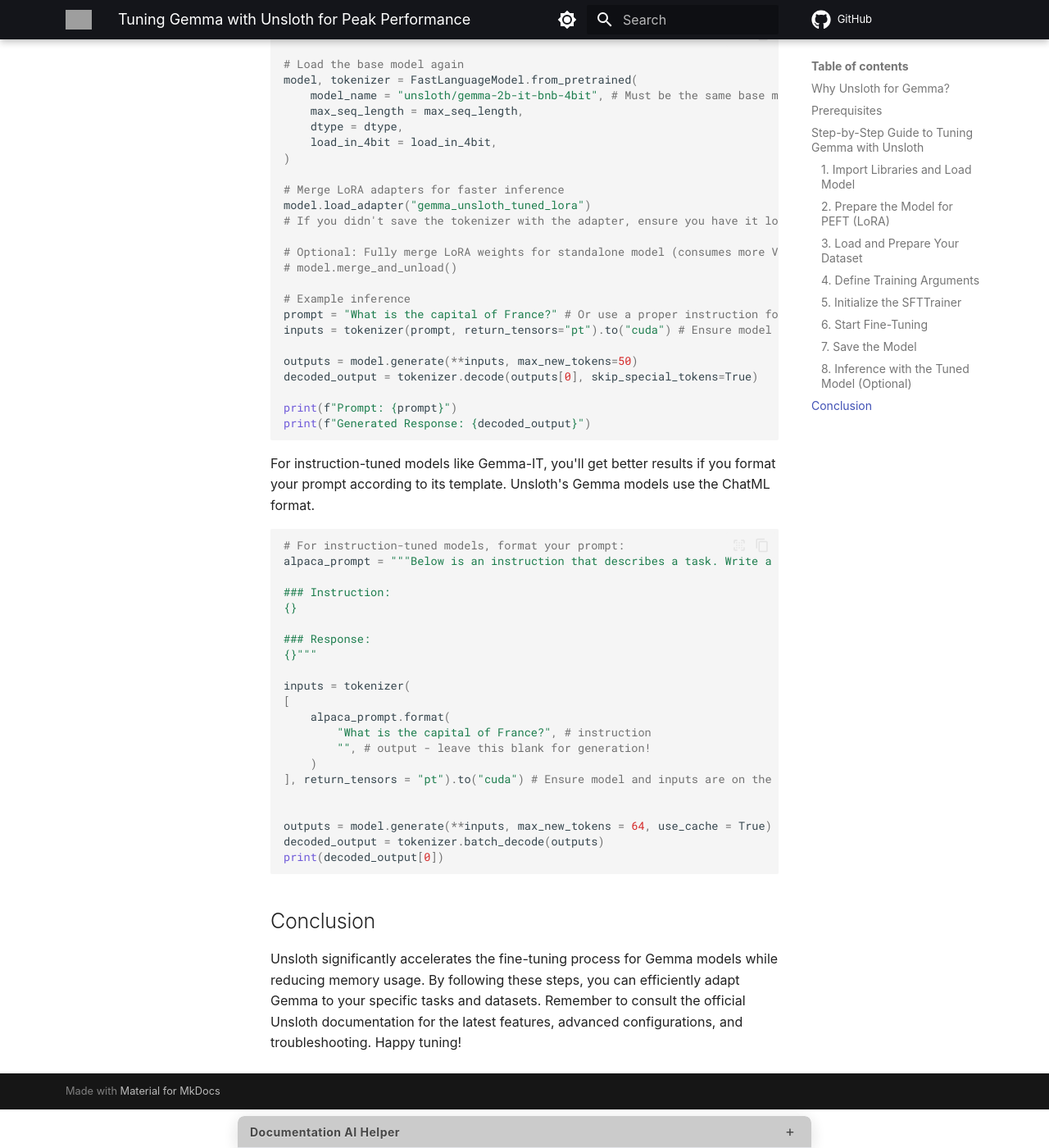
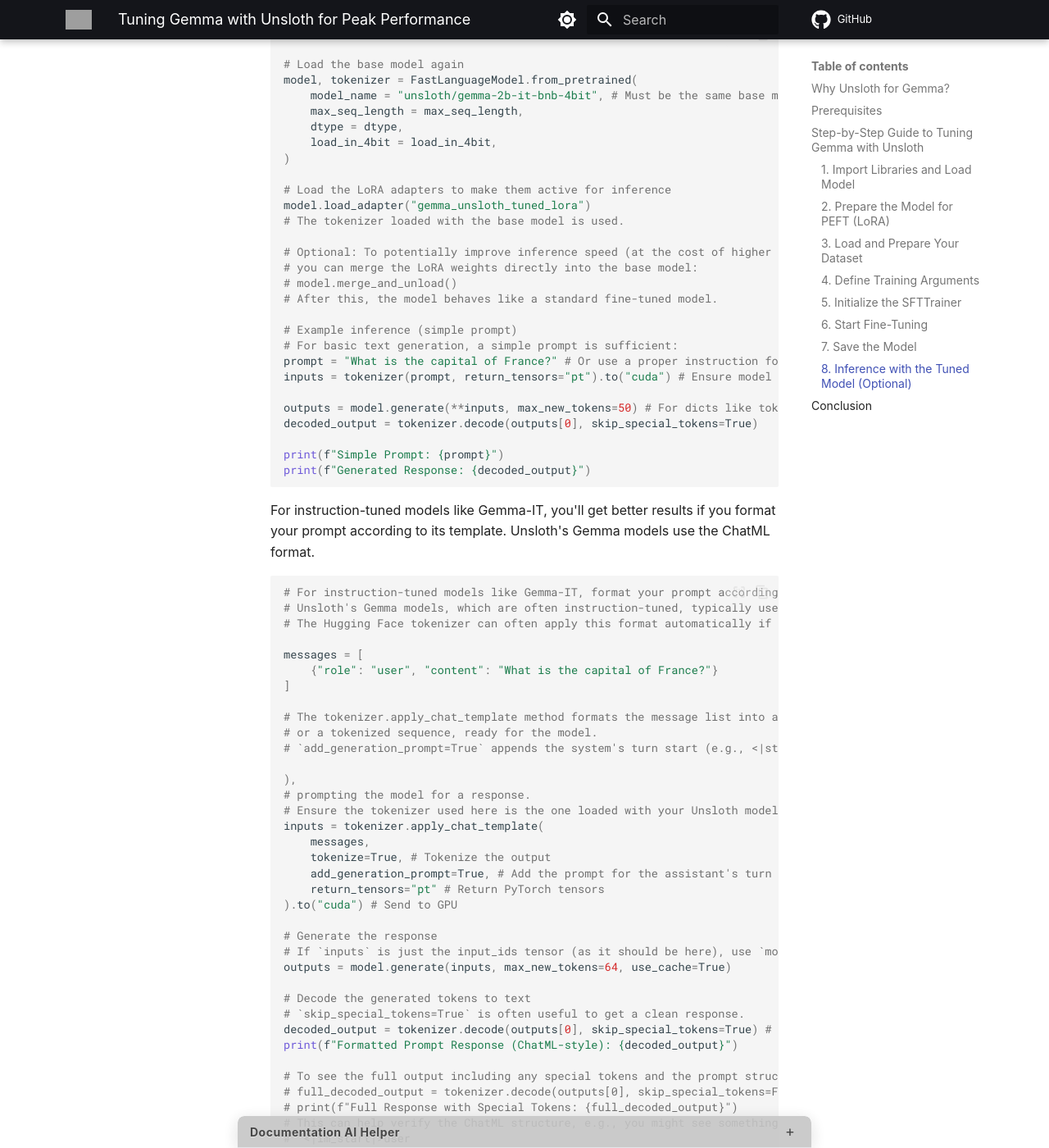
Before and after one commit to blevinscm/genai-docs, an MkDocs documentation site: the page built from docs/gemma-unsloth.md, in a window 1280 px wide and 1400 px high, scrolled down 4398 px. Shown: the whole window at 82% size. Built offline with MkDocs 1.6.1 and Material for MkDocs 9.7.7, drawn with Linux system fonts in a browser that asks for light colours; some web fonts are replaced; comment, search, counter and statistics services are not loaded; some of the changed text lies outside the part shown; grey boxes are pictures that could not be loaded.

Commit message:
Fix: Address issue #51 - Improve clarity and accuracy of Gemma/Unsloth docs

````diff
--- a/docs/gemma-unsloth.md
+++ b/docs/gemma-unsloth.md
@@ -72,12 +72,12 @@
     target_modules = ["q_proj", "k_proj", "v_proj", "o_proj",
                       "gate_proj", "up_proj", "down_proj",], # Modules to apply LoRA to
     lora_alpha = 16,
-    lora_dropout = 0, # Supports any, but = 0 is optimized
-    bias = "none",    # Supports any, but = "none" is optimized
+    lora_dropout = 0, # Supports any value, but `0` is an optimized setting for Unsloth
+    bias = "none",    # Supports any, but using `'none'` is an optimized setting for Unsloth
     use_gradient_checkpointing = True,
     random_state = 3407,
-    use_rslora = False,  # We support rank stabilized LoRA
-    loftq_config = None, # And LoftQ
+    use_rslora = False,  # Set to `True` to enable Rank-Stabilized LoRA (Unsloth supports this). `False` is used in this example.
+    loftq_config = None, # Set to a LoftQ configuration object to enable LoftQ initialization (Unsloth supports this). `None` means LoftQ is not used in this example.
 )
 ```
 
@@ -192,47 +192,69 @@
     load_in_4bit = load_in_4bit,
 )
 
-# Merge LoRA adapters for faster inference
+# Load the LoRA adapters to make them active for inference
 model.load_adapter("gemma_unsloth_tuned_lora")
-# If you didn't save the tokenizer with the adapter, ensure you have it loaded.
+# The tokenizer loaded with the base model is used.
 
-# Optional: Fully merge LoRA weights for standalone model (consumes more VRAM)
+# Optional: To potentially improve inference speed (at the cost of higher VRAM and loss of adapter flexibility),
+# you can merge the LoRA weights directly into the base model:
 # model.merge_and_unload()
+# After this, the model behaves like a standard fine-tuned model.
 
-# Example inference
+# Example inference (simple prompt)
+# For basic text generation, a simple prompt is sufficient:
 prompt = "What is the capital of France?" # Or use a proper instruction format if needed
 inputs = tokenizer(prompt, return_tensors="pt").to("cuda") # Ensure model and inputs are on the same device
 
-outputs = model.generate(**inputs, max_new_tokens=50)
+outputs = model.generate(**inputs, max_new_tokens=50) # For dicts like tokenizer output
 decoded_output = tokenizer.decode(outputs[0], skip_special_tokens=True)
 
-print(f"Prompt: {prompt}")
+print(f"Simple Prompt: {prompt}")
 print(f"Generated Response: {decoded_output}")
 ```
 For instruction-tuned models like Gemma-IT, you'll get better results if you format your prompt according to its template. Unsloth's Gemma models use the ChatML format.
 
 ```python
-# For instruction-tuned models, format your prompt:
-alpaca_prompt = """Below is an instruction that describes a task. Write a response that appropriately completes the request.
+# For instruction-tuned models like Gemma-IT, format your prompt according to its template.
+# Unsloth's Gemma models, which are often instruction-tuned, typically use a ChatML-based format.
+# The Hugging Face tokenizer can often apply this format automatically if a chat_template is configured.
 
-### Instruction:
-{}
+messages = [
+    {"role": "user", "content": "What is the capital of France?"}
+]
 
-### Response:
-{}"""
+# The tokenizer.apply_chat_template method formats the message list into a single string
+# or a tokenized sequence, ready for the model.
+# `add_generation_prompt=True` appends the system's turn start (e.g., <|start_header_id|>assistant<|end_header_id|>
 
-inputs = tokenizer(
-[
-    alpaca_prompt.format(
-        "What is the capital of France?", # instruction
-        "", # output - leave this blank for generation!
-    )
-], return_tensors = "pt").to("cuda") # Ensure model and inputs are on the same device
+),
+# prompting the model for a response.
+# Ensure the tokenizer used here is the one loaded with your Unsloth model, as it should have the correct template.
+inputs = tokenizer.apply_chat_template(
+    messages,
+    tokenize=True, # Tokenize the output
+    add_generation_prompt=True, # Add the prompt for the assistant's turn
+    return_tensors="pt" # Return PyTorch tensors
+).to("cuda") # Send to GPU
 
+# Generate the response
+# If `inputs` is just the input_ids tensor (as it should be here), use `model.generate(inputs, ...)`
+outputs = model.generate(inputs, max_new_tokens=64, use_cache=True)
 
-outputs = model.generate(**inputs, max_new_tokens = 64, use_cache = True)
-decoded_output = tokenizer.batch_decode(outputs)
-print(decoded_output[0])
+# Decode the generated tokens to text
+# `skip_special_tokens=True` is often useful to get a clean response.
+decoded_output = tokenizer.decode(outputs[0], skip_special_tokens=True) # Assuming batch size 1 from `messages`
+print(f"Formatted Prompt Response (ChatML-style): {decoded_output}")
+
+# To see the full output including any special tokens and the prompt structure:
+# full_decoded_output = tokenizer.decode(outputs[0], skip_special_tokens=False)
+# print(f"Full Response with Special Tokens: {full_decoded_output}")
+# This can help verify the ChatML structure, e.g., you might see something like:
+# "<|im_start|>user
+What is the capital of France?<|im_end|>
+<|im_start|>assistant
+Paris is the capital of France.<|im_end|>"
+# (The exact tokens depend on the specific tokenizer's chat template for Gemma)
 ```
 
 ## Conclusion
````
